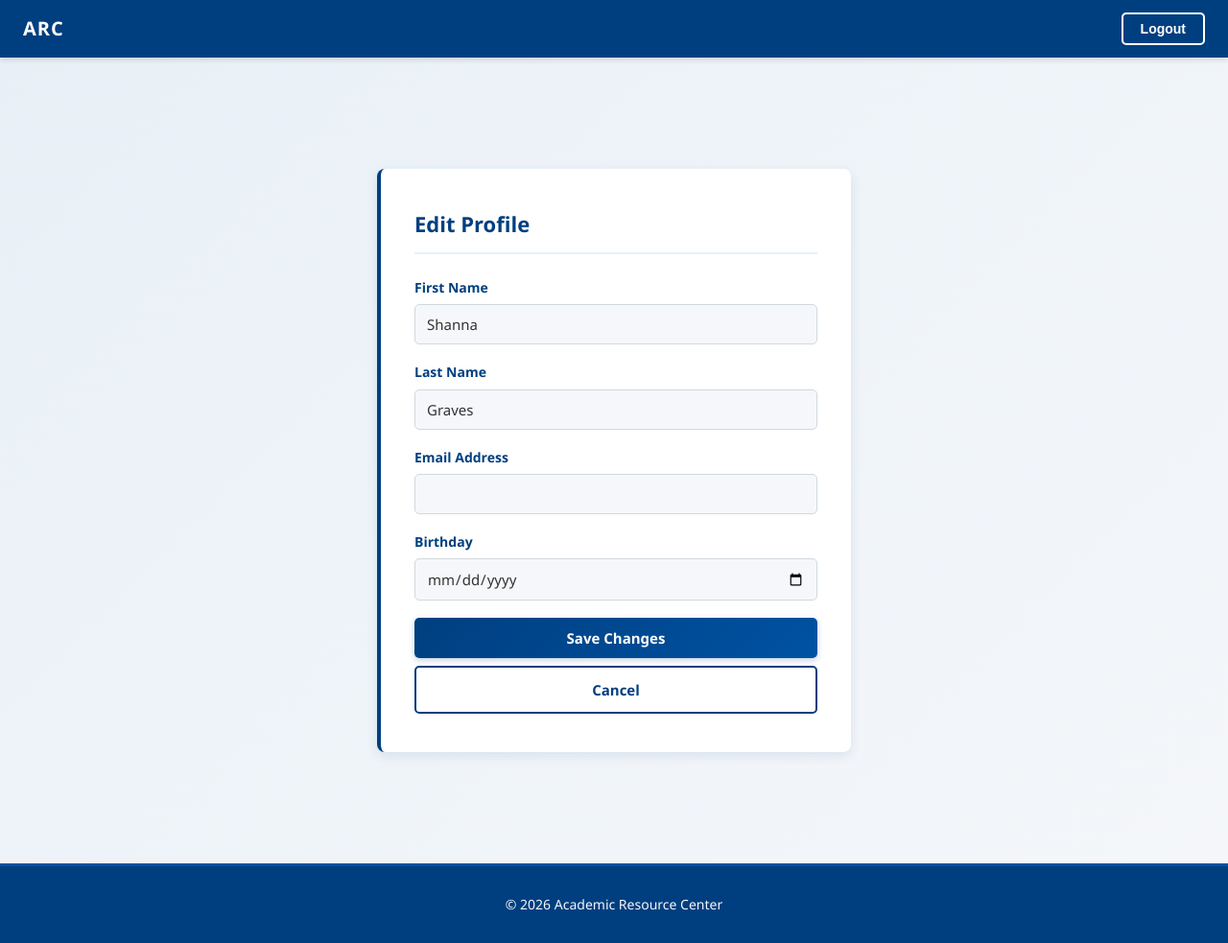
After one commit to GravesSoftwareDev/ARC---Scheduling-App, a Django app: page /profile/edit/ in a window 1280 px wide. The commit adds this page. Shown: the whole page at 96% size. Run offline with Django 5.2, Linux system fonts and the light colour scheme; a user stored in the database is signed in.

Commit message:
Added Edit Profile

```diff
--- a/scheduling_app/account/forms.py
+++ b/scheduling_app/account/forms.py
@@ -4,6 +4,21 @@ from django.contrib.auth.forms import UserCreationForm
 from .models import Subject, Department
 
 User = get_user_model()
+
+class EditProfileForm(forms.ModelForm):
+    birthdate = forms.DateField(required=False, widget=forms.DateInput(attrs={'type': 'date'}))
+
+    class Meta:
+        model = User
+        fields = ('first_name', 'last_name', 'email', 'birthdate')
+
+    def clean_email(self):
+        email = self.cleaned_data.get('email')
+        qs = User.objects.filter(email=email).exclude(pk=self.instance.pk)
+        if email and qs.exists():
+            raise forms.ValidationError('That email is already in use.')
+        return email
+
 
 class RegistrationForm(UserCreationForm):
     email = forms.EmailField(required=True)
--- a/scheduling_app/account/static/account/css/styles.css
+++ b/scheduling_app/account/static/account/css/styles.css
@@ -548,6 +548,50 @@ a:hover {
     text-decoration: none;
 }
 
+.auth-btn-secondary {
+    width: 100%;
+    padding: 11px;
+    background: transparent;
+    color: var(--primary-color);
+    border: 2px solid var(--primary-color);
+    border-radius: 5px;
+    font-family: var(--font-family);
+    font-size: 15px;
+    font-weight: 600;
+    cursor: pointer;
+    margin-top: 8px;
+    transition: background 0.2s ease, color 0.2s ease;
+    display: block;
+    text-align: center;
+    box-sizing: border-box;
+    text-decoration: none;
+}
+
+.auth-btn-secondary:hover {
+    background: var(--primary-color);
+    color: white;
+    text-decoration: none;
+}
+
+.form-messages {
+    margin-bottom: 16px;
+}
+
+.form-message-success {
+    color: #2e7d32;
+    background: #f0faf0;
+    border-left: 4px solid #2e7d32;
+    padding: 8px 12px;
+    border-radius: 4px;
+    margin: 0;
+}
+
+.form-field-error {
+    color: var(--danger-color);
+    font-size: 13px;
+    margin: 4px 0 0;
+}
+
 .error-messages {
     margin-top: 18px;
     padding: 12px 14px;
--- /dev/null
+++ b/scheduling_app/account/templates/account/registration/edit_profile.html
@@ -0,0 +1,54 @@
+{% extends "dashboard/base.html" %}
+{% block title %}Edit Profile – Academic Resource Center{% endblock %}
+
+{% block content %}
+<div class="auth-wrapper">
+    <div class="auth-card">
+        <h2>Edit Profile</h2>
+        {% if messages %}
+        <div class="form-messages">
+            {% for message in messages %}
+            <p class="form-message-success">{{ message }}</p>
+            {% endfor %}
+        </div>
+        {% endif %}
+        <form method="post">
+            {% csrf_token %}
+            <div class="form-group">
+                <label for="id_first_name">First Name</label>
+                <input type="text" name="first_name" id="id_first_name"
+                       value="{{ form.first_name.value|default_if_none:'' }}" maxlength="150">
+                {% if form.first_name.errors %}
+                <p class="form-field-error">{{ form.first_name.errors|join:", " }}</p>
+                {% endif %}
+            </div>
+            <div class="form-group">
+                <label for="id_last_name">Last Name</label>
+                <input type="text" name="last_name" id="id_last_name"
+                       value="{{ form.last_name.value|default_if_none:'' }}" maxlength="150">
+                {% if form.last_name.errors %}
+                <p class="form-field-error">{{ form.last_name.errors|join:", " }}</p>
+                {% endif %}
+            </div>
+            <div class="form-group">
+                <label for="id_email">Email Address</label>
+                <input type="email" name="email" id="id_email"
+                       value="{{ form.email.value|default_if_none:'' }}">
+                {% if form.email.errors %}
+                <p class="form-field-error">{{ form.email.errors|join:", " }}</p>
+                {% endif %}
+            </div>
+            <div class="form-group">
+                <label for="id_birthdate">Birthday</label>
+                <input type="date" name="birthdate" id="id_birthdate"
+                       value="{{ form.birthdate.value|default_if_none:'' }}">
+                {% if form.birthdate.errors %}
+                <p class="form-field-error">{{ form.birthdate.errors|join:", " }}</p>
+                {% endif %}
+            </div>
+            <button type="submit" class="auth-btn">Save Changes</button>
+            <a href="{% url 'dashboard:dashboard' %}" class="auth-btn-secondary">Cancel</a>
+        </form>
+    </div>
+</div>
+{% endblock %}
--- a/scheduling_app/account/urls.py
+++ b/scheduling_app/account/urls.py
@@ -27,6 +27,7 @@ urlpatterns = [
         token_generator=password_reset_token,
     ), name='password_reset_confirm'),
     path('password-reset/complete/', auth_views.PasswordResetCompleteView.as_view(template_name='account/registration/password_reset_complete.html'), name='password_reset_complete'),
+    path('profile/edit/', views.edit_profile, name='edit_profile'),
     path('registration/', views.registration, name='registration'),
     path('employees/', views.employee_list, name='employee_list'),
     path('roster/', views.roster, name='roster'),
--- a/scheduling_app/account/views.py
+++ b/scheduling_app/account/views.py
@@ -2,11 +2,24 @@ from django.shortcuts import render, redirect, get_object_or_404
 from django.contrib.auth.decorators import login_required, user_passes_test
 from django.contrib import messages
 from django.db.models import Prefetch
-from .forms import RegistrationForm
+from .forms import RegistrationForm, EditProfileForm
 from .models import Employee, Department, Subject
 
 
 _admin_check = lambda u: u.role == 'ADMIN'
+
+
+@login_required
+def edit_profile(request):
+    if request.method == 'POST':
+        form = EditProfileForm(request.POST, instance=request.user)
+        if form.is_valid():
+            form.save()
+            messages.success(request, 'Profile updated successfully.')
+            return redirect('account:edit_profile')
+    else:
+        form = EditProfileForm(instance=request.user)
+    return render(request, 'account/registration/edit_profile.html', {'form': form})
 
 
 @login_required
--- a/scheduling_app/dashboard/templates/dashboard/dashboard.html
+++ b/scheduling_app/dashboard/templates/dashboard/dashboard.html
@@ -27,6 +27,7 @@
       </div>
 
       <div class="card-links">
+        <a href="{% url 'account:edit_profile' %}" class="card-link-item">Edit Profile</a>
         <a href="{% url 'scheduling:manage_availability' %}" class="card-link-item">Manage Availability</a>
         <a href="{% url 'account:password_change' %}" class="card-link-item">Change Password</a>
         {% if user.role == 'SCHEDULER' or user.role == 'ADMIN' %}
--- a/scheduling_app/scheduling_app/settings.py
+++ b/scheduling_app/scheduling_app/settings.py
@@ -112,6 +112,7 @@ EMAIL_USE_TLS = env_bool(os.environ.get('EMAIL_USE_TLS', 'True'))
 EMAIL_HOST_USER = os.environ.get('EMAIL_HOST_USER', 'graves_tech@outlook.com')
 EMAIL_HOST_PASSWORD = os.environ.get('EMAIL_HOST_PASSWORD', '')
 DEFAULT_FROM_EMAIL = EMAIL_HOST_USER
+EMAIL_TIMEOUT = 10
 
 SECURE_PROXY_SSL_HEADER = ('HTTP_X_FORWARDED_PROTO', 'https')
 
```
